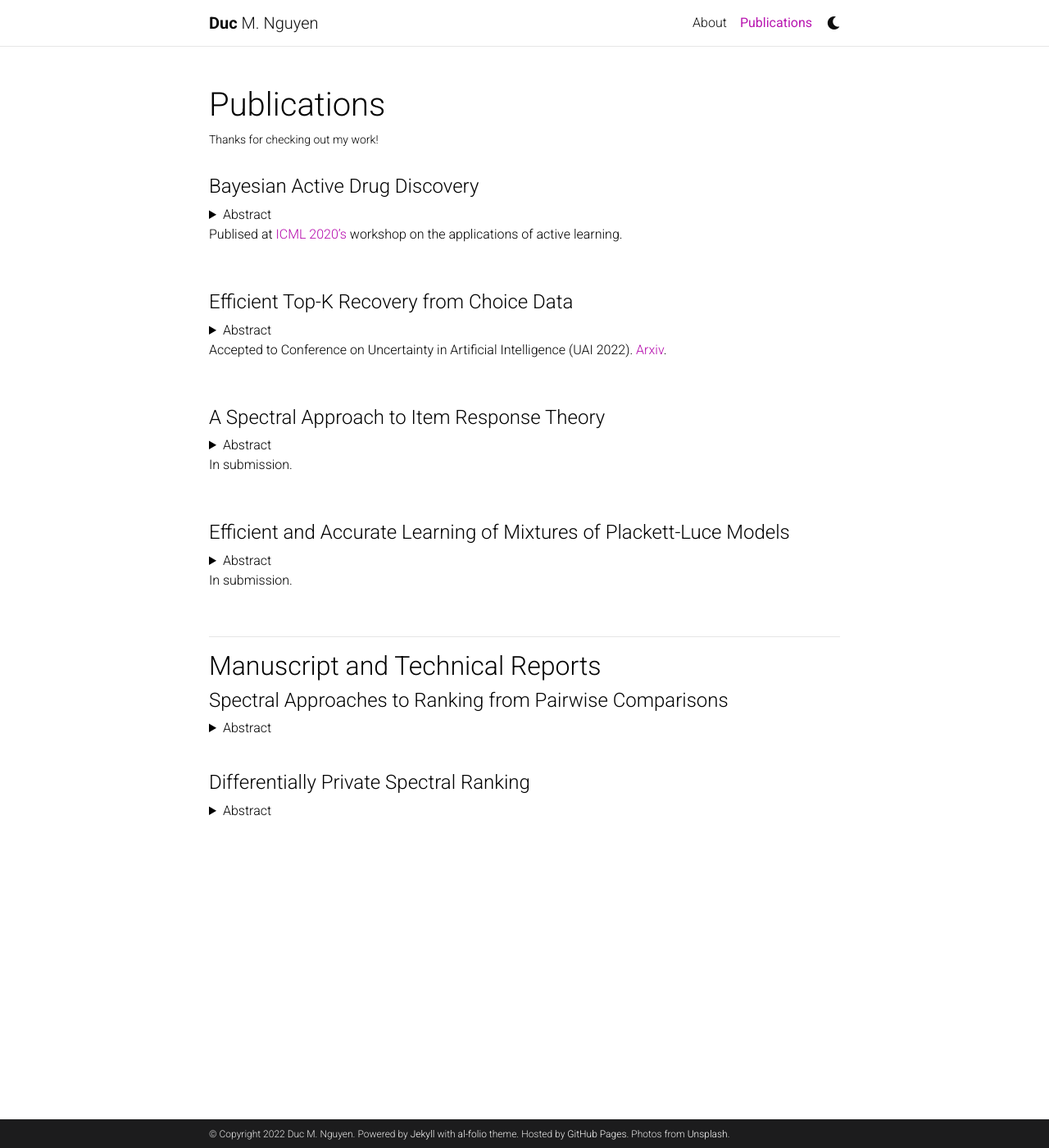
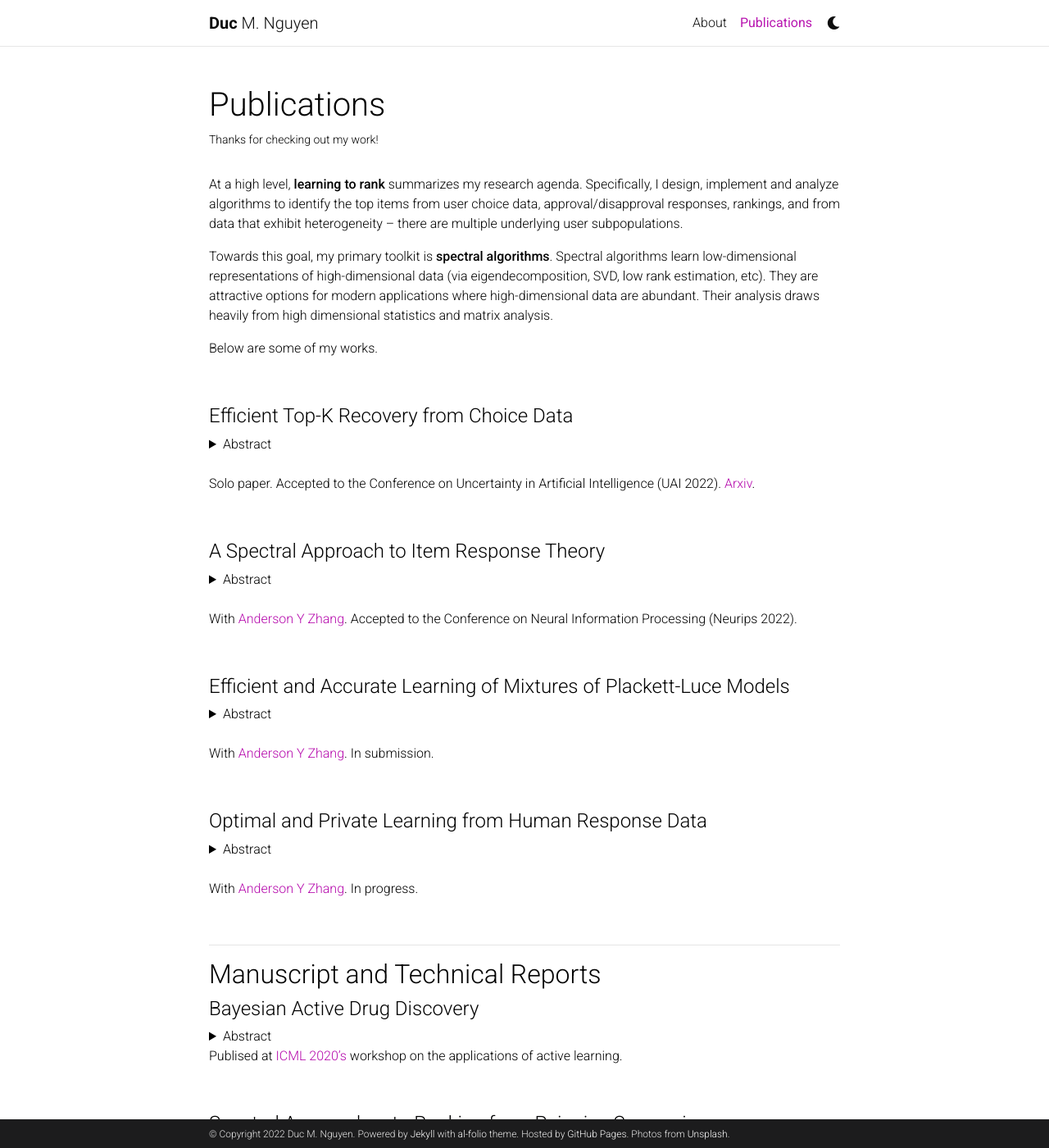
Before and after one commit to dnguyen1196/dnguyen1196.github.io, a Jekyll site: the page built from _pages/publications.md, in a window 1280 px wide and 1400 px high. Shown: the whole window at 82% size. Built offline with Jekyll 4.4.1, drawn with Linux system fonts in a browser that asks for light colours; comment, search, counter and statistics services are not loaded; a style sheet for code colours, icons or effects is not loaded; some of the changed text lies outside the part shown.

Commit message:
Update website with typo fixes and email

```diff
--- a/_pages/publications.md
+++ b/_pages/publications.md
@@ -5,6 +5,71 @@ title: Publications
 description: Thanks for checking out my work!
 nav: true
 ---
+
+At a high level, **learning to rank** summarizes my research agenda. Specifically, I design, implement and analyze algorithms to identify the top items from user choice data, approval/disapproval responses, rankings, and from data that exhibit heterogeneity -- there are multiple underlying user subpopulations.
+
+Towards this goal, my primary toolkit is **spectral algorithms**. Spectral algorithms learn low-dimensional representations of high-dimensional data (via eigendecomposition, SVD, low rank estimation, etc). They are attractive options for modern applications where high-dimensional data are abundant. Their analysis draws heavily from high dimensional statistics and matrix analysis.
+
+Below are some of my works.
+
+<br>
+
+#### Efficient Top-K Recovery from Choice Data
+
+<details>
+<summary>Abstract</summary>
+<br>
+The intersection of learning to rank and choice modeling is an active area of research with applications in e-commerce, information retrieval and the social sciences. In some applications such as recommendation systems, the statistician is primarily interested in recovering the set of the top ranked items from a large pool of items as efficiently as possible using passively collected discrete choice data, i.e., the user picks one item from a set of multiple items. Motivated by this practical consideration, we propose the choice-based Borda count algorithm as a fast and accurate ranking algorithm for top K-recovery i.e., correctly identifying all of the top K items. We show that the choice-based Borda count algorithm has optimal sample complexity for top-K recovery under a broad class of random utility models. We prove that in the limit, the choice-based Borda count algorithm produces the same top-K estimate as the commonly used Maximum Likelihood Estimate method but the former's speed and simplicity brings considerable advantages in practice. Experiments on both synthetic and real datasets show that the counting algorithm is competitive with commonly used ranking algorithms in terms of accuracy while being several orders of magnitude faster.
+</details>
+
+<br>
+Solo paper. Accepted to the Conference on Uncertainty in Artificial Intelligence (UAI 2022). [Arxiv](https://arxiv.org/abs/2206.11995).
+
+<br>
+
+#### A Spectral Approach to Item Response Theory
+
+<details>
+<summary>Abstract</summary>
+<br>
+The Rasch model is one of the most fundamental models in item response theory and has wide-ranging applications from education testing to recommendation systems. In a universe with $n$ users and $m$ items, the Rasch model assumes that the binary response $X_{li} \in \{0,1\}$ of a user $l$ with parameter $\theta^*_l$ to an item $i$ with parameter $\beta^*_i$ (e.g., a user likes a movie, a student correctly solves a problem) is distributed as $\Pr(X_{li}=1) = 1/(1 + \exp{-(\theta^*_l - \beta^*_i)})$. In this paper, we propose a \emph{new item estimation} algorithm for this celebrated model (i.e., to estimate $\beta^*$). The core of our algorithm is the computation of the stationary distribution of a Markov chain defined on an item-item graph. We complement our algorithmic contributions with finite-sample error guarantees, the first of their kind in the literature, showing that our algorithm is consistent and enjoys favorable optimality properties. We discuss practical modifications to accelerate and robustify the algorithm that practitioners can adopt. Experiments on synthetic and real-life datasets, ranging from small education testing datasets to large recommendation systems datasets show that our algorithm is scalable, accurate, and competitive with the most commonly used methods in the literature.
+</details>
+
+<br>
+With [Anderson Y Zhang](http://www.andersonzhang.com/). Accepted to the Conference on Neural Information Processing (Neurips 2022).
+
+<br>
+
+#### Efficient and Accurate Learning of Mixtures of Plackett-Luce Models
+
+<details>
+<summary>Abstract</summary>
+<br>
+Mixture models of Plackett-Luce (PL) -- one of the most fundamental ranking models -- are an active research area of both theoretical and practical significance. Most previously proposed parameter estimation algorithms instantiate the EM algorithm, often with random initialization. However, such an initialization scheme may not yield a good initial estimate and the algorithms require multiple restarts, incurring a large time complexity. As for the EM procedure, while the E-step can be performed efficiently, maximizing the log-likelihood in the M-step is inefficient due to the combinatorial nature of the PL likelihood function (Gormley and Murphy 2008). Therefore, previous authors favor algorithms that maximize surrogate likelihood functions (Zhao et al. 2018, 2020). However, the final estimate may deviate from the true maximum likelihood estimate as a consequence. In this paper, we address these known limitations. We propose an initialization algorithm that can provide a provably accurate initial estimate and an EM algorithm that maximizes the true log-likelihood function efficiently. Experiments on both synthetic and real datasets show that our algorithm is competitive in terms of accuracy and speed to baseline algorithms.
+</details>
+
+<br>
+With [Anderson Y Zhang](http://www.andersonzhang.com/). In submission.
+
+<br>
+
+
+#### Optimal and Private Learning from Human Response Data
+
+<details>
+<summary>Abstract</summary>
+<br>
+Item response theory is the study of human-centric decision models with diverse applications in psychological testing, education, recommendation systems among others. The Rasch model is one of the most fundamental models in item response theory and is still an object of active research. Despite its popularity and the human-centric nature of item response theory, two problems remain open in the Rasch model literature: analysis of the entrywise error bound for parameter estimation and privacy-preserving mechanisms. Recently, spectral methods have been shown to provide efficient and accurate parameter estimation under the Rasch model. In this work, we show that a spectral method can achieve the optimal entrywise error bound for individual parameter estimation. We also show that the spectral method is optimal in identifying the top-$K$ best item from response data, explaining the empirical success of the spectral method shown in our previous work. We propose, for the first time in the literature, a privacy preserving mechanism for item response theory, leveraging unique characteristics of the spectral algorithm. Our experiments show that our proposed mechanism preserves the privacy of the inviduals with little loss to parameter estimation accuracy.
+</details>
+
+<br>
+With [Anderson Y Zhang](http://www.andersonzhang.com/). In progress.
+
+<br>
+
+
+***
+## Manuscript and Technical Reports
 
 #### Bayesian Active Drug Discovery
 
@@ -18,46 +83,6 @@ Publised at [ICML 2020's](https://realworldml.github.io/files/cr/48_BADD_paper_w
 
 <br>
 
-#### Efficient Top-K Recovery from Choice Data
-
-<details>
-<summary>Abstract</summary>
-<br>
-The intersection of learning to rank and choice modeling is an active area of research with applications in e-commerce, information retrieval and the social sciences. In some applications such as recommendation systems, the statistician is primarily interested in recovering the set of the top ranked items from a large pool of items as efficiently as possible using passively collected discrete choice data, i.e., the user picks one item from a set of multiple items. Motivated by this practical consideration, we propose the choice-based Borda count algorithm as a fast and accurate ranking algorithm for top K-recovery i.e., correctly identifying all of the top K items. We show that the choice-based Borda count algorithm has optimal sample complexity for top-K recovery under a broad class of random utility models. We prove that in the limit, the choice-based Borda count algorithm produces the same top-K estimate as the commonly used Maximum Likelihood Estimate method but the former's speed and simplicity brings considerable advantages in practice. Experiments on both synthetic and real datasets show that the counting algorithm is competitive with commonly used ranking algorithms in terms of accuracy while being several orders of magnitude faster.
-</details>
-
-Accepted to Conference on Uncertainty in Artificial Intelligence (UAI 2022). [Arxiv](https://arxiv.org/abs/2206.11995).
-
-<br>
-
-#### A Spectral Approach to Item Response Theory
-
-<details>
-<summary>Abstract</summary>
-<br>
-The Rasch model is one of the most fundamental models in item response theory and has wide-ranging applications from education testing to recommendation systems. In a universe with $n$ users and $m$ items, the Rasch model assumes that the binary response $X_{li} \in \{0,1\}$ of a user $l$ with parameter $\theta^*_l$ to an item $i$ with parameter $\beta^*_i$ (e.g., a user likes a movie, a student correctly solves a problem) is distributed as $\Pr(X_{li}=1) = 1/(1 + \exp{-(\theta^*_l - \beta^*_i)})$. In this paper, we propose a \emph{new item estimation} algorithm for this celebrated model (i.e., to estimate $\beta^*$). The core of our algorithm is the computation of the stationary distribution of a Markov chain defined on an item-item graph. We complement our algorithmic contributions with finite-sample error guarantees, the first of their kind in the literature, showing that our algorithm is consistent and enjoys favorable optimality properties. We discuss practical modifications to accelerate and robustify the algorithm that practitioners can adopt. Experiments on synthetic and real-life datasets, ranging from small education testing datasets to large recommendation systems datasets show that our algorithm is scalable, accurate, and competitive with the most commonly used methods in the literature.
-</details>
-
-In submission.
-
-<br>
-
-#### Efficient and Accurate Learning of Mixtures of Plackett-Luce Models
-
-<details>
-<summary>Abstract</summary>
-<br>
-Mixture models of Plackett-Luce (PL) -- one of the most fundamental ranking models -- are an active research area of both theoretical and practical significance. Most previously proposed parameter estimation algorithms instantiate the EM algorithm, often with random initialization. However, such an initialization scheme may not yield a good initial estimate and the algorithms require multiple restarts, incurring a large time complexity. As for the EM procedure, while the E-step can be performed efficiently, maximizing the log-likelihood in the M-step is inefficient due to the combinatorial nature of the PL likelihood function (Gormley and Murphy 2008). Therefore, previous authors favor algorithms that maximize surrogate likelihood functions (Zhao et al. 2018, 2020). However, the final estimate may deviate from the true maximum likelihood estimate as a consequence. In this paper, we address these known limitations. We propose an initialization algorithm that can provide a provably accurate initial estimate and an EM algorithm that maximizes the true log-likelihood function efficiently. Experiments on both synthetic and real datasets show that our algorithm is competitive in terms of accuracy and speed to baseline algorithms.
-</details>
-
-In submission.
-
-
-<br>
-
-
-***
-## Manuscript and Technical Reports
 
 #### Spectral Approaches to Ranking from Pairwise Comparisons
 <details>
@@ -74,3 +101,7 @@ Ranking from pairwise comparisons is a fundamental area in machine learning with
 <br>
 Spectral ranking is a popular approach to rank aggregation, wherein the preferences or choices of several individuals are aggregated to produce an overall ranking of alternatives. However, in many applications -- including for example recommender systems and elections -- privacy of individuals' choice data is a key concern. Unfortunately, standard spectral ranking algorithms are not designed with this concern in mind. In this paper, we propose a simple fix: we suggest using a randomized response mechanism to collect individuals' choice data. By design, the resulting private spectral ranking algorithm achieves the strong guarantees of local differential privacy, which in turn also leads to a global differential privacy guarantee. We quantify the privacy-utility tradeoff of our algorithm under the popular multinomial logit (MNL) choice model -- which has also been used to analyze previous spectral ranking algorithms -- by deriving a sample complexity bound that makes the dependence on the privacy parameter explicit. Experiments on both synthetic and real data sets corroborate our analysis.
 </details>
+
+MS. Thesis.
+
+<br>
```
Also changed, not shown: other parts of _pages/publications.md (+2 -0 lines), _pages/about.md (+2 -2 lines).
